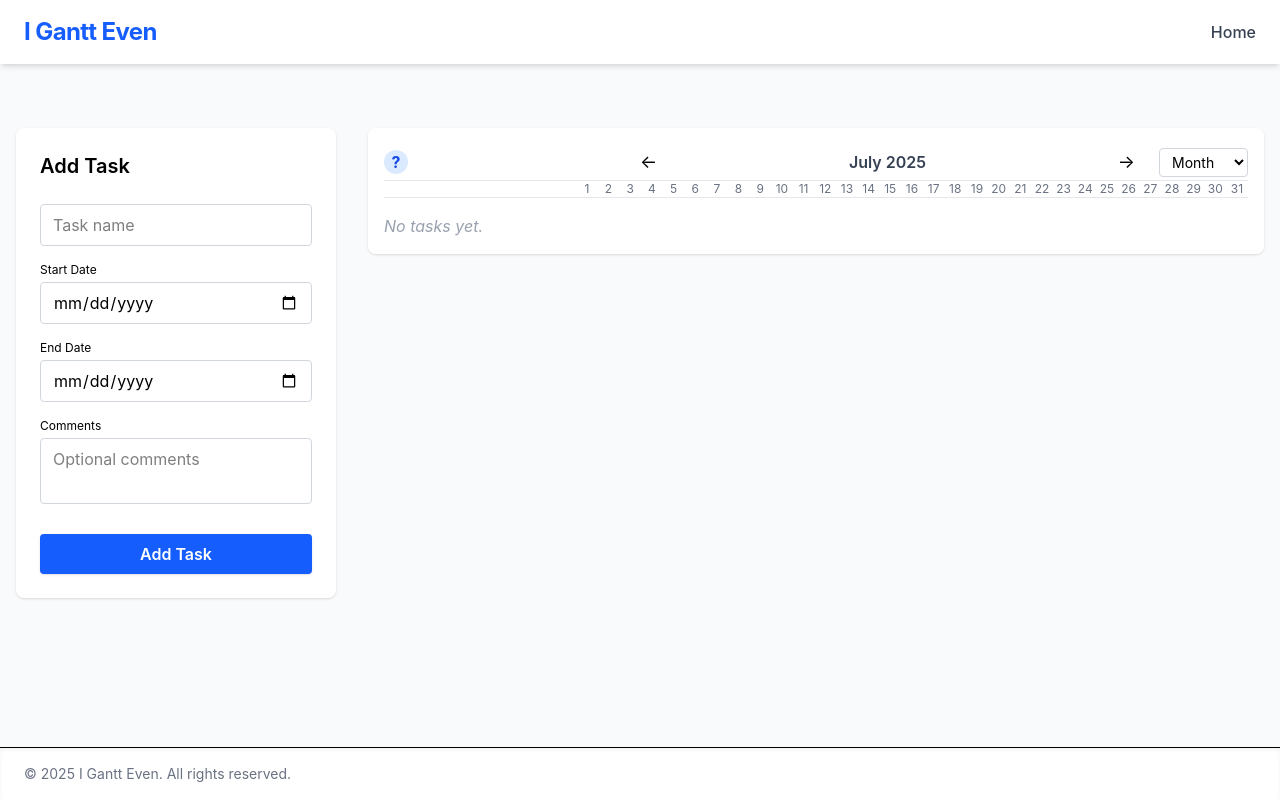
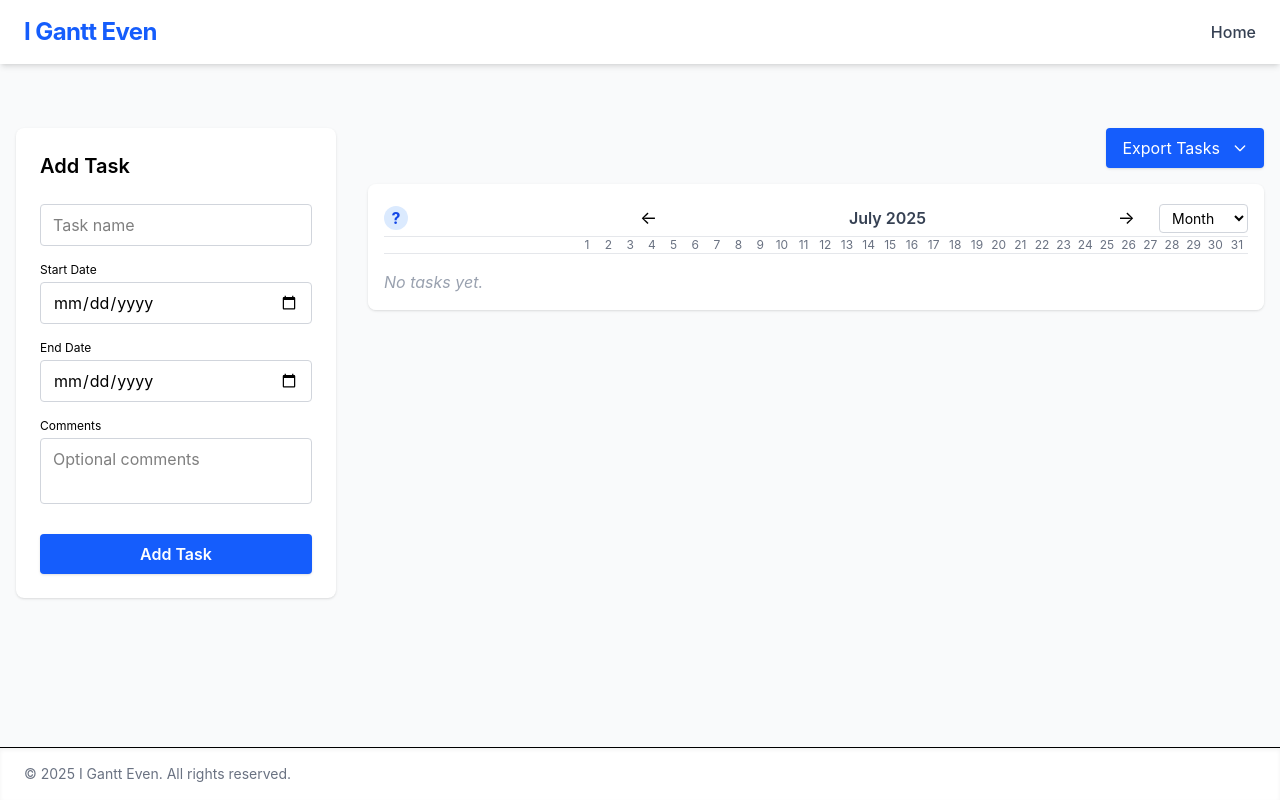
Before and after one commit to pbredenberg/i-gantt-even, a Vue app: page / in a window 1280 px wide. Built offline with nearby package versions, Linux system fonts and the light colour scheme.

Commit message:
sub(feat): add dropdown button for exporting tasks

```diff
--- a/src/views/HomeView.vue
+++ b/src/views/HomeView.vue
@@ -9,6 +9,15 @@ const name = ref('');
 const start = ref('');
 const end = ref('');
 const comments = ref('');
+
+// Export menu UI state
+const showExportMenu = ref(false);
+function selectExportFormat(format: 'json' | 'csv') {
+  showExportMenu.value = false;
+  // Export logic will be implemented later
+  // Placeholder for now
+  alert(`Export as ${format.toUpperCase()} (coming soon)`);
+}
 
 function addTask() {
   if (!name.value || !start.value || !end.value) return;
@@ -72,8 +81,39 @@ function addTask() {
       </button>
     </form>
 
-    <!-- Gantt Chart (Right) -->
-    <div class="flex-1 min-w-0">
+    <!-- Export Tasks Toolbar (Right, above Gantt Chart) -->
+    <div class="flex-1 min-w-0 flex flex-col">
+      <div class="flex justify-end mb-4">
+        <div class="relative group">
+          <button
+            class="flex items-center gap-2 px-4 py-2 bg-blue-600 text-white rounded shadow hover:bg-blue-700 focus:outline-none focus:ring-2 focus:ring-blue-300"
+            @click="showExportMenu = !showExportMenu"
+            @blur="() => setTimeout(() => { showExportMenu = false }, 150)"
+            type="button"
+          >
+            Export Tasks
+            <svg class="w-4 h-4 ml-1" fill="none" stroke="currentColor" stroke-width="2" viewBox="0 0 24 24">
+              <path stroke-linecap="round" stroke-linejoin="round" d="M19 9l-7 7-7-7" />
+            </svg>
+          </button>
+          <div v-if="showExportMenu" class="absolute right-0 mt-2 w-40 bg-white border border-gray-200 rounded shadow-lg z-10">
+            <button
+              class="block w-full text-left px-4 py-2 hover:bg-gray-100 text-gray-700"
+              @click="selectExportFormat('json')"
+              type="button"
+            >
+              Export as JSON
+            </button>
+            <button
+              class="block w-full text-left px-4 py-2 hover:bg-gray-100 text-gray-700"
+              @click="selectExportFormat('csv')"
+              type="button"
+            >
+              Export as CSV
+            </button>
+          </div>
+        </div>
+      </div>
       <GanttChart :tasks="store.tasks" />
     </div>
   </section>
```
